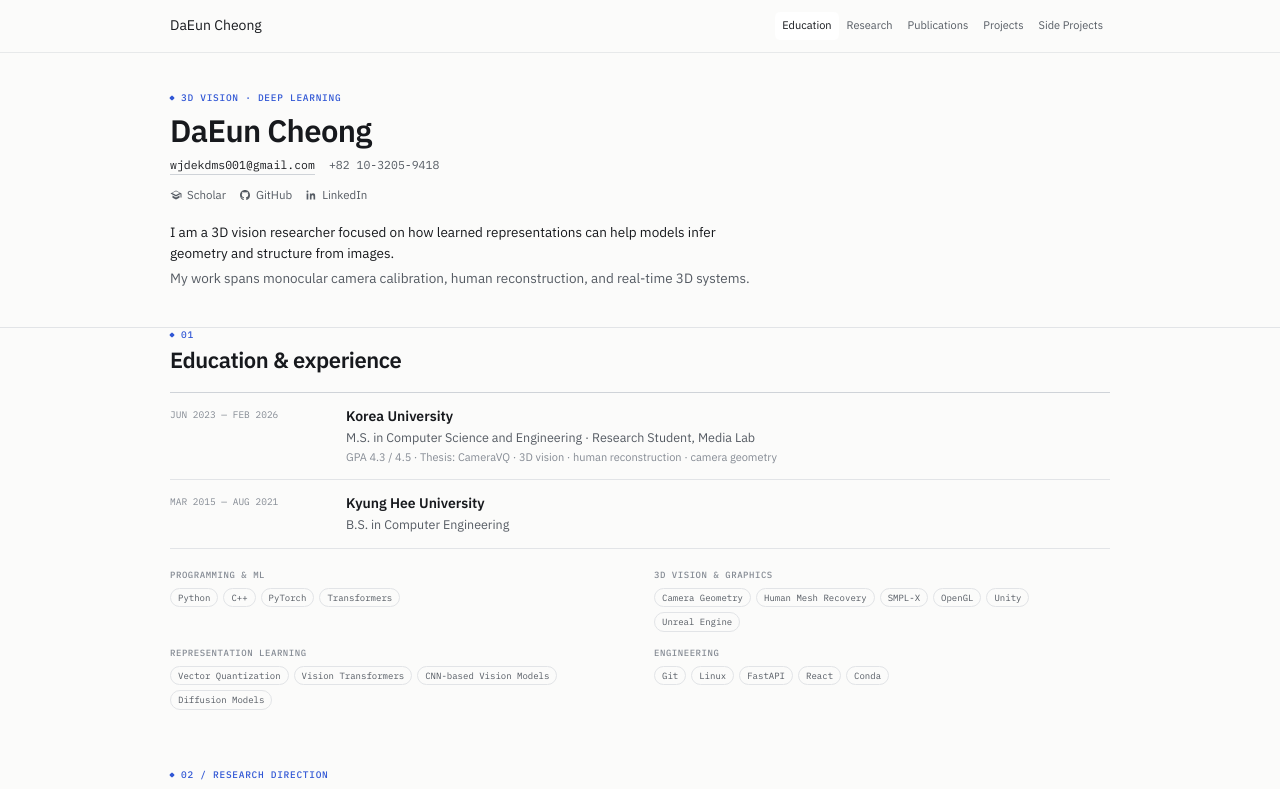
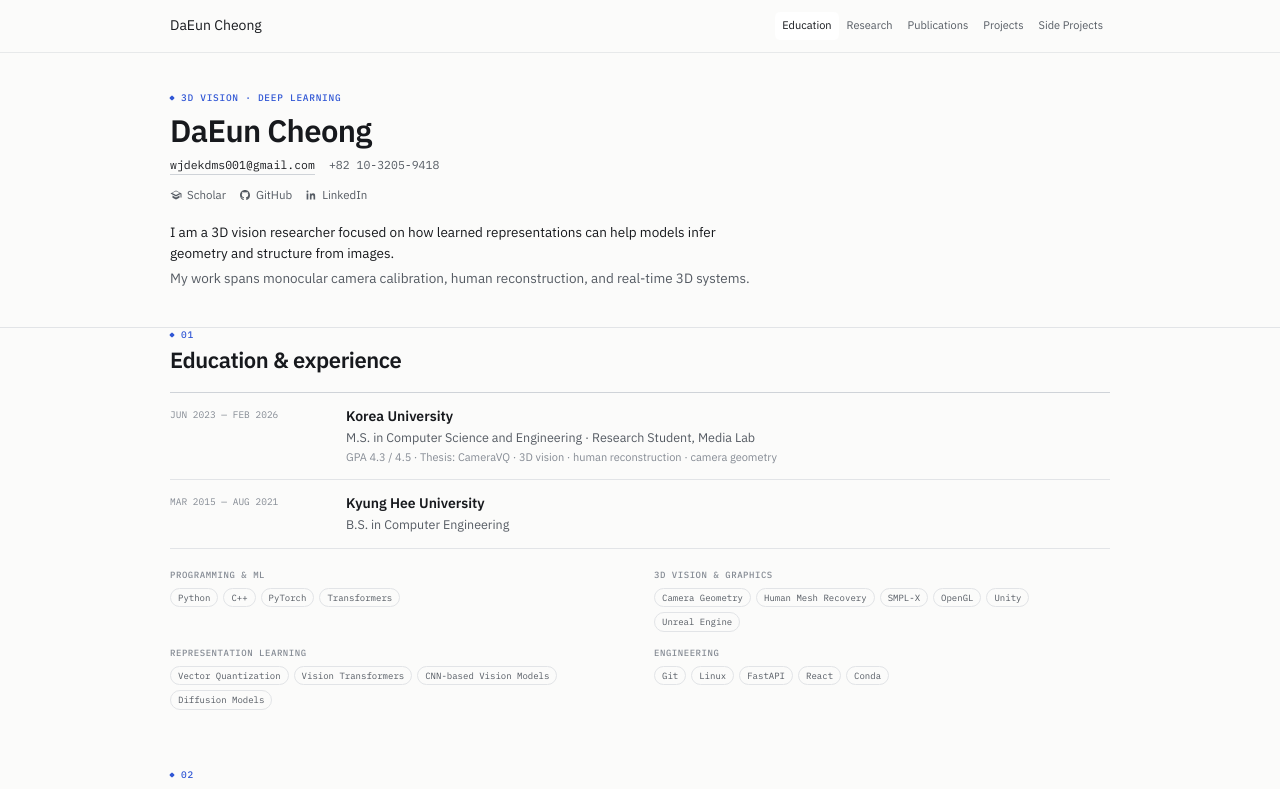
Before and after one commit to GraceCheong/web, a React (Vite) app: page / in a window 1280 px wide. Shown: the top 789 px of the page. Built offline with nearby package versions, Linux system fonts and the light colour scheme.

Commit message:
Simplify ResearchDirection.jsx section label

```diff
--- a/src/components/ResearchDirection.jsx
+++ b/src/components/ResearchDirection.jsx
@@ -4,7 +4,7 @@ export default function ResearchDirection() {
   return (
     <section className="wrap section" id="direction">
       <div className="section-head">
-        <span className="eyebrow">02 / Research Direction</span>
+        <span className="eyebrow">02</span>
         <h2>Research direction</h2>
       </div>
 
```
